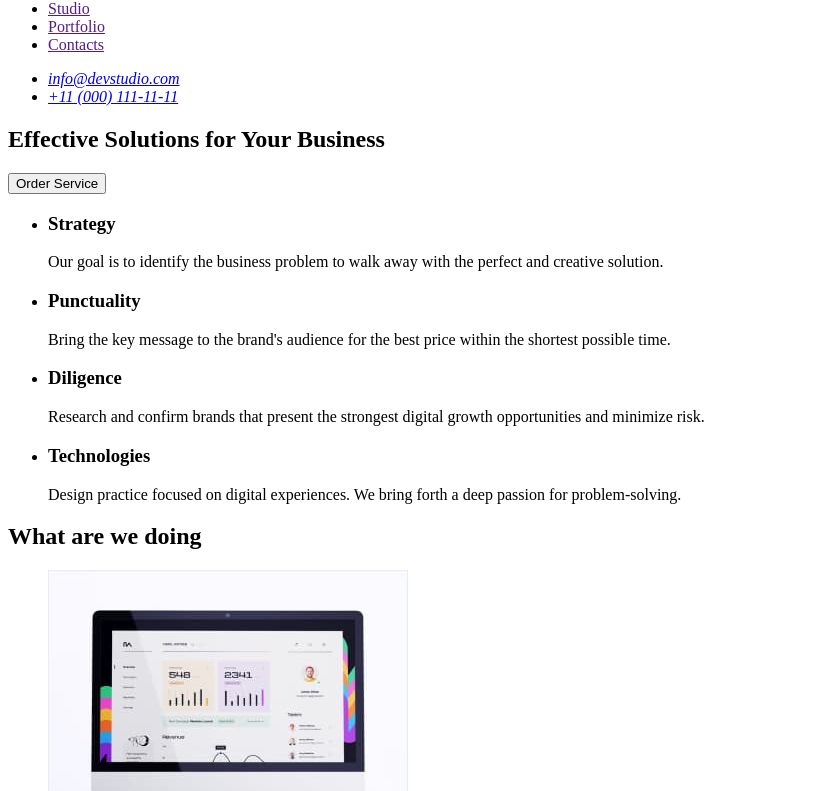
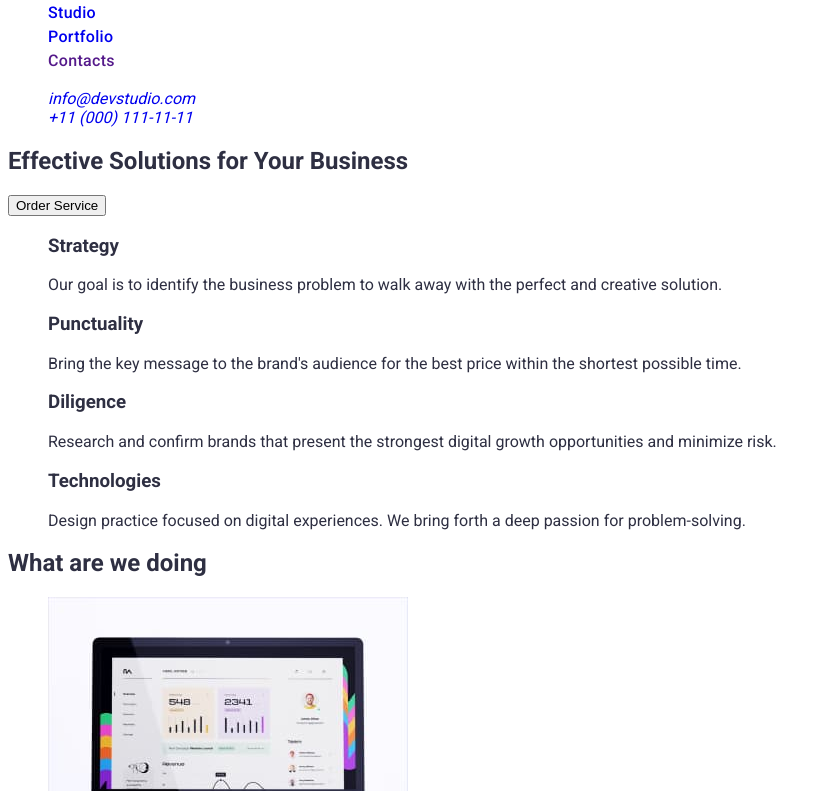
Before and after one commit to PetrBrodeckiy/goit-markup-hw-02, a plain HTML site: page index.html in a window 1280 px wide. Shown: the part 42-833 px from the top of the page, without its empty margins (0-827 px from the left). Drawn offline with Linux system fonts and the light colour scheme; files that its build step writes are made by us from their sources.

Commit message:
Домашнє завдання 2

```diff
--- /dev/null
+++ b/css/styles.css
@@ -0,0 +1,23 @@
+.list {
+  list-style: none;
+}
+
+.link {
+  text-decoration: none;
+}
+
+/*body*/
+
+.page-global {
+  font-family: "Roboto", sans-serif;
+  color: #2e2f42;
+}
+
+/* Шапка сайту */
+
+.menu-link {
+  font-weight: 500;
+  font-size: 16px;
+  line-height: 24px;
+  letter-spacing: 0.02em;
+}
--- a/index.html
+++ b/index.html
@@ -5,28 +5,33 @@
     <meta charset="UTF-8">
     <meta http-equiv="X-UA-Compatible" content="IE=edge">
     <meta name="viewport" content="width=device-width, initial-scale=1.0">
-    <title>Document</title>
+    <title>WebStudio</title>
+    <link rel="preconnect" href="https://fonts.googleapis.com">
+    <link rel="preconnect" href="https://fonts.gstatic.com" crossorigin>
+    <link
+        href="https://fonts.googleapis.com/css2?family=Raleway:wght@800&family=Roboto:wght@400;500;700;900&display=swap"
+        rel="stylesheet">
     <link rel="stylesheet" href="./css/styles.css" />
 </head>
 
-<body>
+<body class="page-global">
 
     <!--Шапка сайту /ready/-->
 
-    <header>
-        <nav>
-            <a href="./index.html">WebStudio</a>
-            <ul>
-                <li><a href="">Studio</a></li>
-                <li><a href="">Portfolio</a></li>
-                <li><a href="">Contacts</a></li>
+    <header class="page-header">
+        <nav class="page-nav">
+            <a class="link logo" href="./index.html">WebStudio</a>
+            <ul class="list menu">
+                <li class="menu-item"><a class="menu-link link" href="./index.html">Studio</a></li>
+                <li class="menu-item"><a class="menu-link link" href="./portfolio.html">Portfolio</a></li>
+                <li class="menu-item"><a class="menu-link link" href="">Contacts</a></li>
             </ul>
         </nav>
 
         <address>
-            <ul>
-                <li><a href="mailto:info@devstudio.com">info@devstudio.com</a> </li>
-                <li><a href="tel:+110001111111">+11 (000) 111-11-11</a></li>
+            <ul class="list">
+                <li><a class="mail-to link" href="mailto:info@devstudio.com">info@devstudio.com</a> </li>
+                <li><a class="contact-phone-number link" href="tel:+110001111111">+11 (000) 111-11-11</a></li>
             </ul>
         </address>
 
@@ -38,7 +43,7 @@
         <section>
 
             <h1>Effective Solutions for Your Business</h1>
-            <button type="button">Order Service</button>
+            <button class="modal-btn" type="button">Order Service</button>
 
         </section>
 
@@ -48,7 +53,7 @@
         <section>
 
             <h2 hidden>Наші переваги.</h2>
-            <ul>
+            <ul class="list">
                 <li>
                     <h3>Strategy</h3>
                     <p>Our goal is to identify the business
@@ -78,7 +83,7 @@
         <section>
 
             <h2>What are we doing</h2>
-            <ul>
+            <ul class="list">
                 <li>
                     <img src="./images/monitor.jpg" alt="monitor" width="360">
                 </li>
@@ -97,7 +102,7 @@
         <section>
 
             <h2>Our Team</h2>
-            <ul>
+            <ul class="list">
                 <li>
                     <img src="./images/mark-guerrero.jpg" alt="mark-guerrero" width="264">
                     <h3>Mark Guerrero</h3>
@@ -128,7 +133,7 @@
     <!--Підвал-->
 
     <footer>
-        <a href="./index.html">WebStudio</a>
+        <a class="link" href="./index.html">WebStudio</a>
         <p>Increase the flow of customers and sales for your business with digital marketing & growth
             solutions.</p>
     </footer>
```
Also changed, not shown: portfolio.html (+20 -15 lines), styles/styles.css (deleted).
